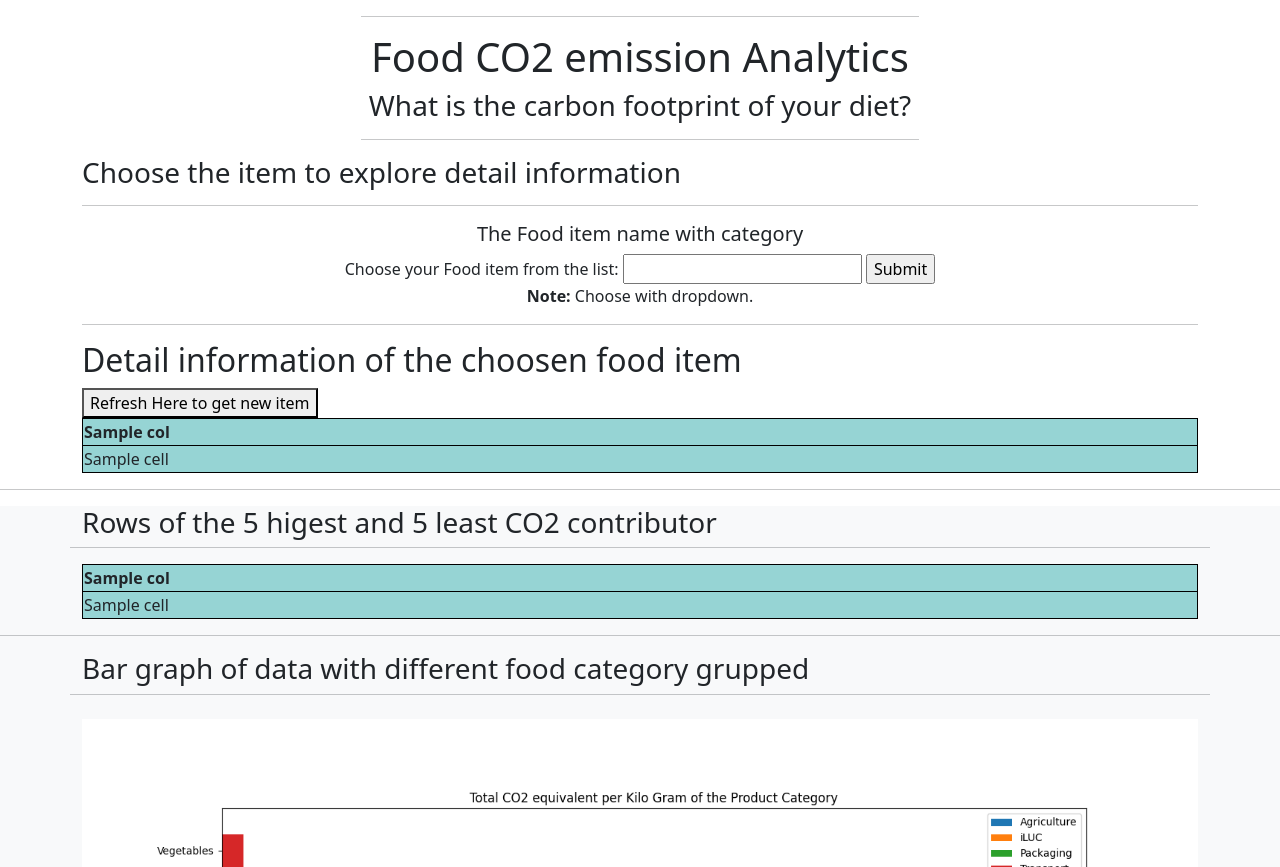
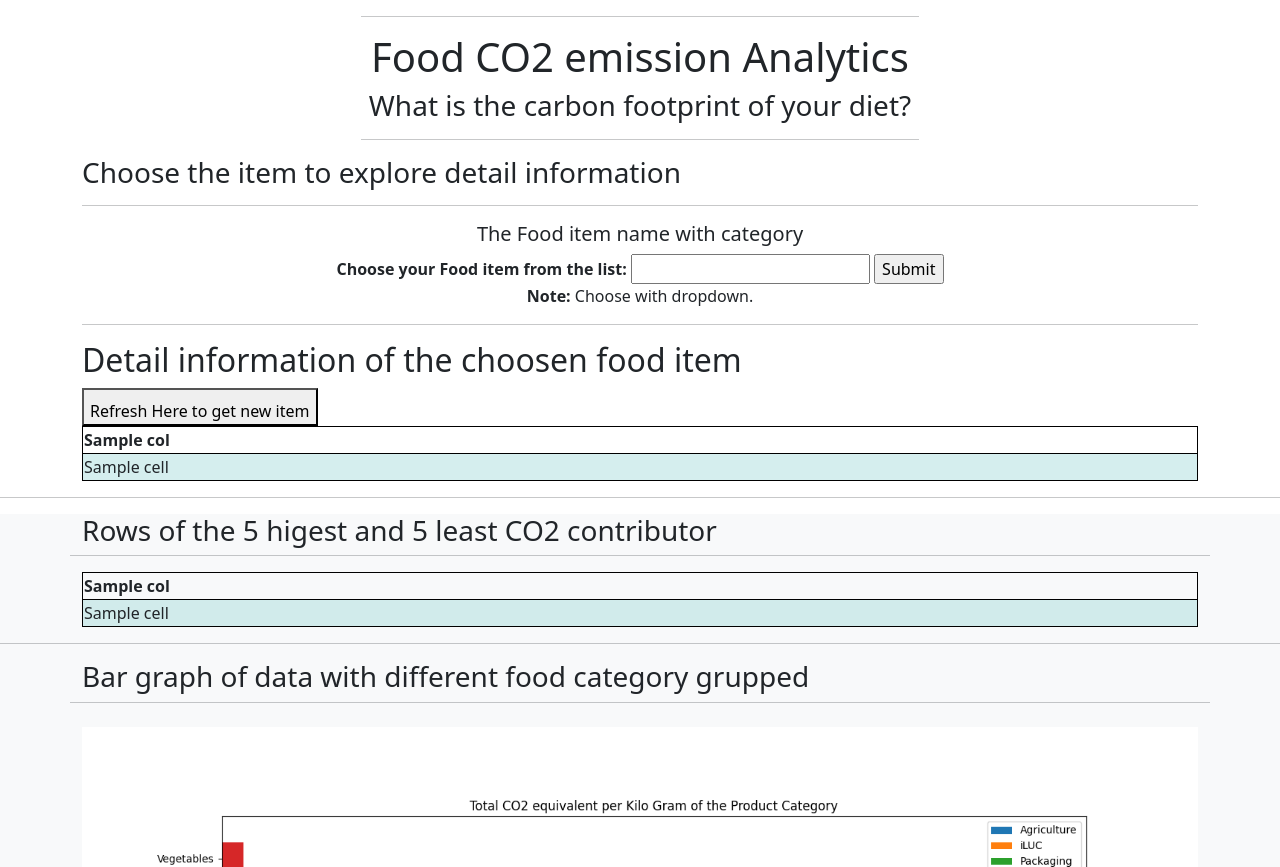
Before and after one commit to mrchapagain/portfolio-project, a Django app: template fooddata/templates/fooddata/allfooddatas.html in a window 1280 px wide. Shown: the part 56-923 px from the top of the page. Run offline with Django 4.2, Linux system fonts and the light colour scheme; the template is opened without the code that fills it: most values are stand-ins (such as "Sample title", 1, 10 or a date in 2020); data that the repository does not hold is empty.

Commit message:
final push to send the cloud

```diff
--- a/fooddata/templates/fooddata/allfooddatas.html
+++ b/fooddata/templates/fooddata/allfooddatas.html
@@ -84,8 +84,13 @@
         border: 1px solid black;
         border-collapse: collapse;
       }
-      th, td {
-        background-color: #96D4D4;
+
+      tr:nth-child(even) {
+        background-color: rgba(150, 212, 212, 0.4);
+      }
+
+      th:nth-child(even),td:nth-child(even) {
+        background-color: rgba(150, 212, 212, 0.4);
       }
     </style>
 
@@ -133,12 +138,13 @@
         <h5>The Food item name with category</h1>
 
           <form action="/index.html" method="get">
-            <label for= 'item_list' >Choose your Food item from the list:</label>
+            <label for= 'item_list' > <strong> Choose your Food item from the list: </strong> </label>
             <input list='item_list' name='item_list' id='item_list'>
             <datalist id='item_list'>
-              {{ df_rows_list }}
+
               {% for item_name in df_rows_list %}
-              <option value={{ item_name }}>
+              {{item_name}}
+              <option value='option'>
               {% endfor %}
             </datalist>
             <input type="submit">
@@ -146,10 +152,10 @@
           <p><strong>Note:</strong> Choose with dropdown.</p>
       </div>
         <hr>
-      <div>
+
+        <div>
         <h2>Detail information of the choosen food item </h2>
-        <button onClick="window.location.reload();">Refresh Here to get new item</button>
-        <br>
+        <div><button onClick="window.location.reload();"> <h5></h5>Refresh Here to get new item</button></div>
         <table style="width:100%">
                 <tr>
                   {% for col in name_choosen.columns %}
```
Also changed, not shown: requirements.txt (+17 -1 lines).
